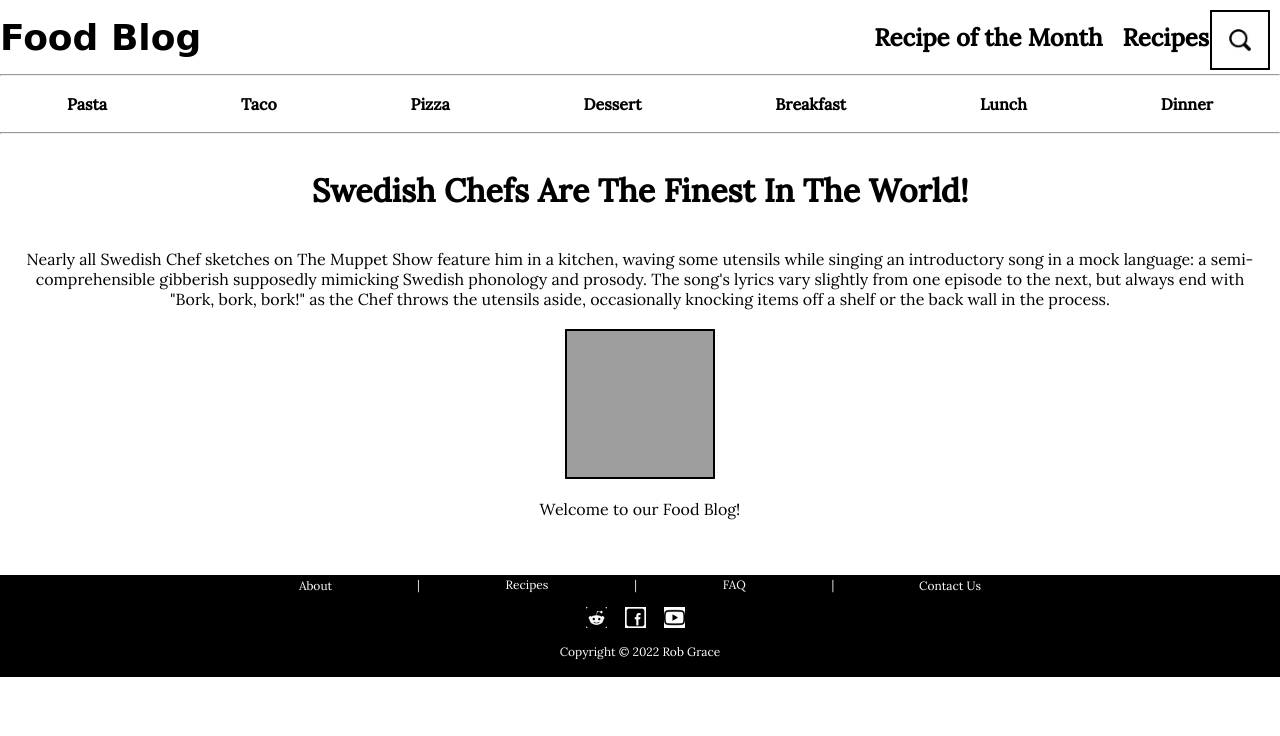
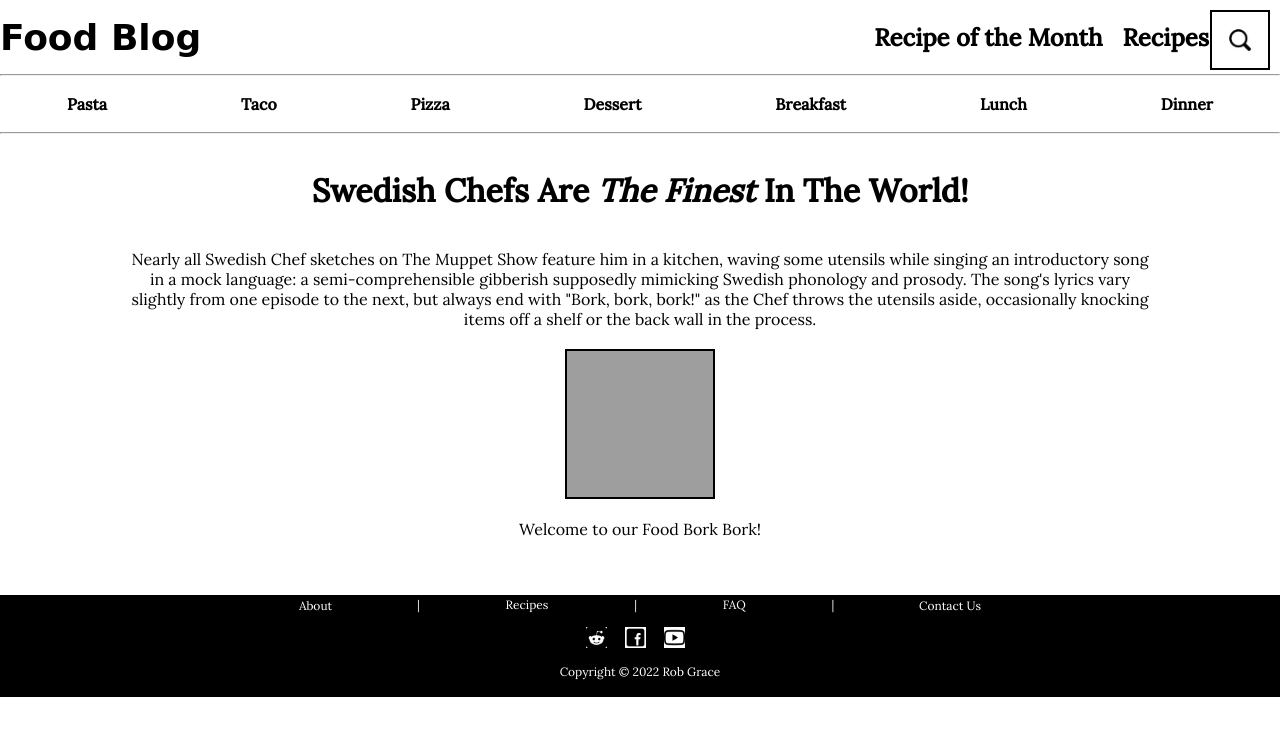
Before and after one commit to ailefthelightson/FE18-CR1-robGrace, a plain HTML site: page about.html in a window 1280 px wide. Drawn offline with Linux system fonts and the light colour scheme; grey boxes are pictures that could not be loaded; a web font is replaced by a local one.

Commit message:
final edits - i think we're done

```diff
--- a/about.html
+++ b/about.html
@@ -46,9 +46,13 @@
     <br>
     <h1 class="bigChef">Swedish Chefs Are <span>The Finest</span> In The World!</h1>
     <br>
-    <p class="aboutText">Nearly all Swedish Chef sketches on The Muppet Show feature him in a kitchen, waving some utensils while singing an introductory song in a mock language: a semi-comprehensible gibberish supposedly mimicking Swedish phonology and prosody. The song's lyrics vary slightly from one episode to the next, but always end with "Bork, bork, bork!" as the Chef throws the utensils aside, occasionally knocking items off a shelf or the back wall in the process.</p>
+    <p class="aboutText">Nearly all Swedish Chef sketches on The Muppet Show feature him in a kitchen, waving some
+        utensils while singing an introductory song in a mock language: a semi-comprehensible gibberish supposedly
+        mimicking Swedish phonology and prosody. The song's lyrics vary slightly from one episode to the next, but
+        always end with "Bork, bork, bork!" as the Chef throws the utensils aside, occasionally knocking items off a
+        shelf or the back wall in the process.</p>
     <img id="chefPic" src="https://upload.wikimedia.org/wikipedia/en/e/e7/The_Swedish_Chef.jpg">
-    <p class="aboutText">Welcome to our Food Blog!</p>
+    <p class="aboutText">Welcome to our Food Bork Bork!</p>
     <br>
     <br>
     <div class="footer">
--- a/style.css
+++ b/style.css
@@ -326,7 +326,7 @@ iframe {
   text-align: center;
 }
 
-#bigChef span {
+.bigChef span {
   font-style: italic;
 }
 
@@ -339,9 +339,9 @@ iframe {
 
 .aboutText {
   font-family: 'Lora', serif;
-  margin: 20px 20px;
+  margin: 20px auto;
   text-align: center;
-  width: auto;
+  width: 80%;
 }
 
 /* MEDIA QUERIES */
```
Also changed, not shown: recipeOMonth.html (+7 -1 lines), search-icon-png-1.jpg (deleted).
